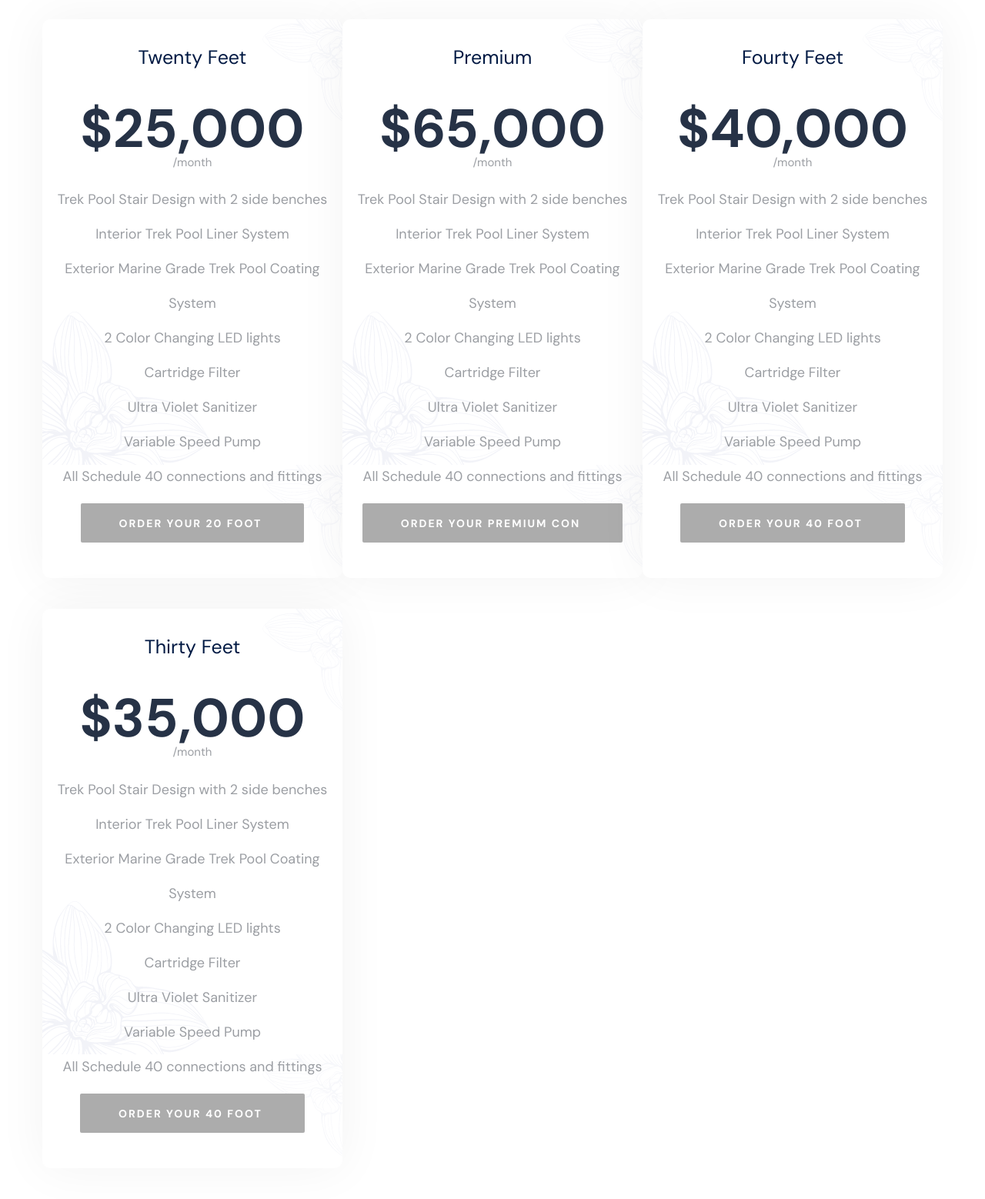
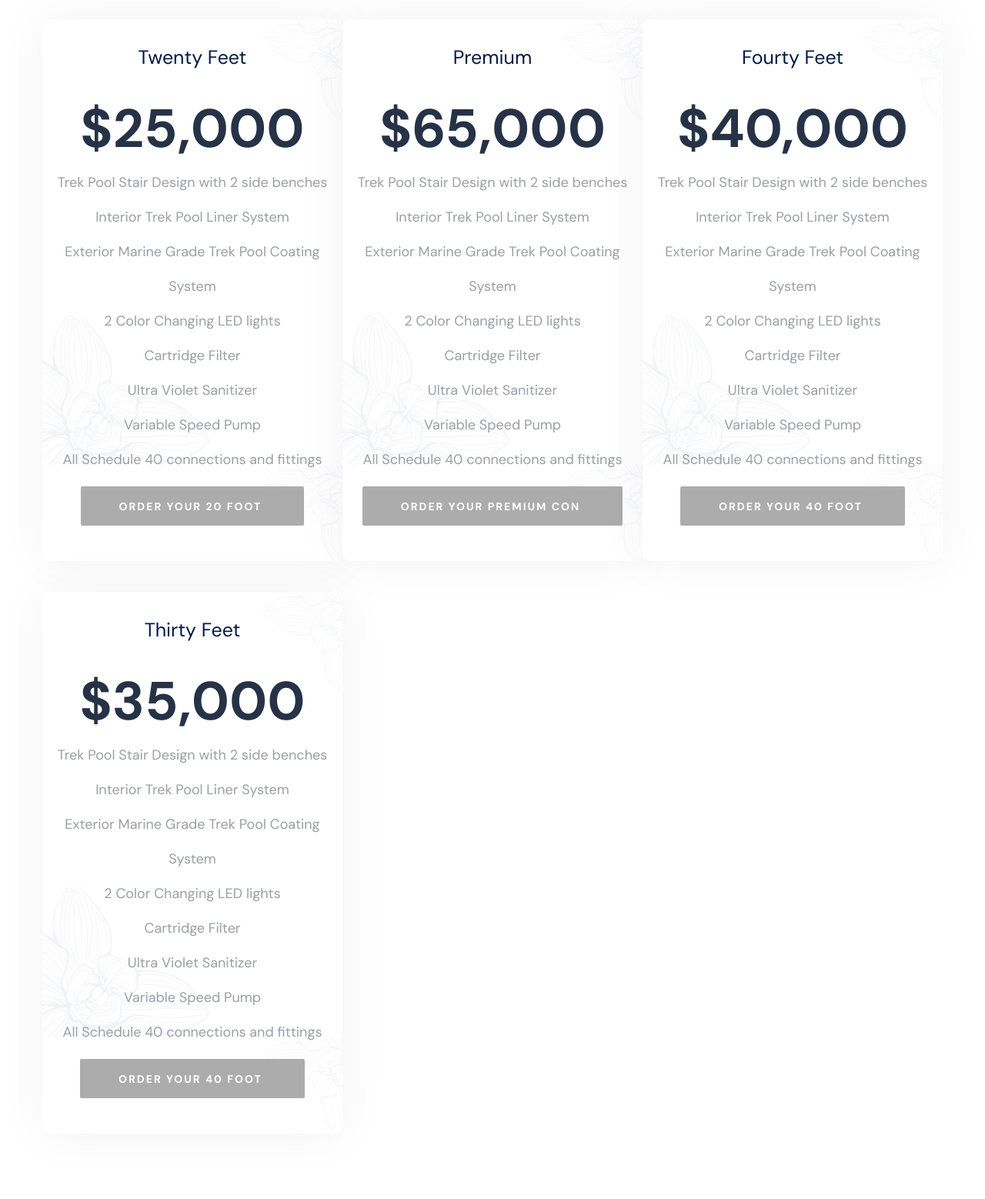
Before and after one commit to webtutorial3-stack/trek-pools, a Django app: page /pricing/ in a window 1280 px wide. Shown: the part 712-2270 px from the top of the page at 77% size. Run offline with Django 3.2, Linux system fonts and the light colour scheme; some libraries are stand-ins or nearby versions.

Commit message:
initial commit

```diff
--- a/static/website/css/style.css
+++ b/static/website/css/style.css
@@ -3128,7 +3128,7 @@ ol {
 
 #home-cover {
     height: 100%;
-    background-image: url("../img/hero/hero-20.png");
+    background-image: url("../img/new/hero-12.png");
 }
 
 #home-content-box {
--- a/website/templates/contact.html
+++ b/website/templates/contact.html
@@ -99,7 +99,7 @@
                     <div class="contact__widget__item">
                         <span class="icon_phone"></span>
                         <h4>Phone</h4>
-                        <p>+12137842257</p>
+                        <p>+1 213 784 2257</p>
                     </div>
                 </div>
                 <div class="col-lg-3 col-md-6 col-sm-6">
@@ -139,7 +139,7 @@
             <div class="inside-widget">
                 <h5>New York</h5>
                 <ul>
-                    <li>Phone: +12137842257</li>
+                    <li>Phone: +1 213 784 2257</li>
                     <li>California </li>
                 </ul>
             </div>
--- a/website/templates/home.html
+++ b/website/templates/home.html
@@ -315,9 +315,9 @@
 <!--                    </a>-->
 <!--                </div>-->
                 <div class="col-lg-3 col-md-4 col-6 p-0">
-                    <video autoplay loop muted class="gallery__pic" href="{% static 'website/img/gallery/gallerys-1.png' %}">
-                        <source src="{% static 'website/img/hero/video.mp4' %}" alt="2">
-                    </video>
+                  <a class="gallery__pic" href="{% static 'website/img/gallery/gallerys-1.png' %}">
+                        <img src="{% static 'website/img/gallery/gallerys-1.png' %}" alt="3">
+                    </a>
                 </div>
                 <div class="col-lg-3 col-md-4 col-6 p-0">
                     <a class="gallery__pic" href="{% static 'website/img/gallery/gallerys-2.png' %}">
--- a/website/templates/pricing.html
+++ b/website/templates/pricing.html
@@ -145,7 +145,7 @@
                         <h4>Twenty Feet</h4>
                          <div class="pricing__item__price">
                              <h2>$25,000</h2>
-                            <span>/month</span>
+                            <span></span>
                         </div>
                         <ul>
                             <li>Trek Pool Stair Design with 2 side benches</li>
@@ -165,7 +165,7 @@
                         <h4>Premium</h4>
                         <div class="pricing__item__price">
                             <h2> $65,000</h2>
-                            <span>/month</span>
+                            <span></span>
                         </div>
                         <ul>
                             <li>Trek Pool Stair Design with 2 side benches</li>
@@ -185,7 +185,7 @@
                         <h4>Fourty Feet</h4>
                         <div class="pricing__item__price">
                             <h2> $40,000 </h2>
-                            <span>/month</span>
+                            <span></span>
                         </div>
                         <ul>
                             <li>Trek Pool Stair Design with 2 side benches</li>
@@ -205,7 +205,7 @@
                         <h4>Thirty Feet</h4>
                         <div class="pricing__item__price">
                             <h2> $35,000 </h2>
-                            <span>/month</span>
+                            <span></span>
                         </div>
                         <ul>
                             <li>Trek Pool Stair Design with 2 side benches</li>
```
Also changed, not shown: static/website/img/hero/video3.jpeg (deleted).
